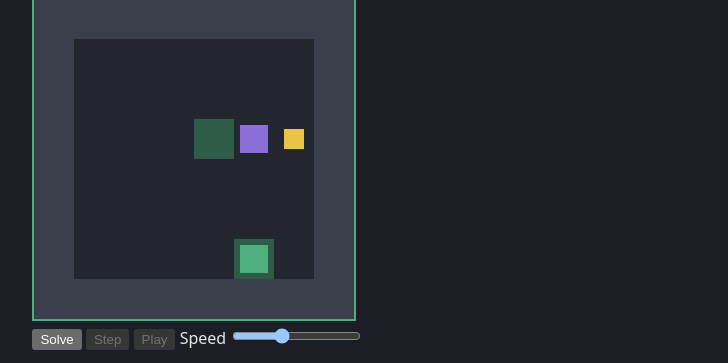
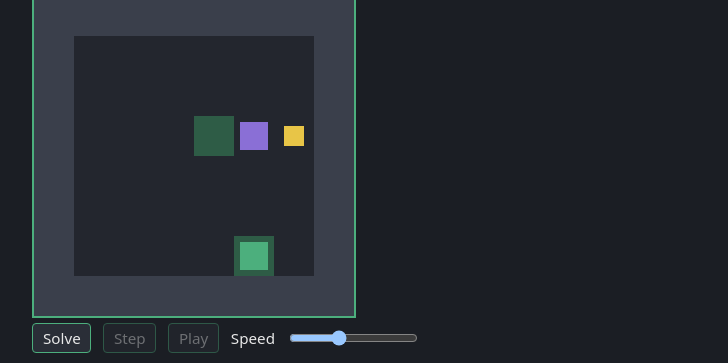
Before and after one commit to ctkrug/sokoban-forge, a website built with Vite: page index.html in a window 1280 px wide. Shown: the part 236-599 px from the top of the page, without its empty margins (275-1003 px from the left). Built offline with nearby package versions, Linux system fonts and the light colour scheme.

Commit message:
fix(style): theme the solver-control buttons to match the app
#controls button/select had the dark-theme border/background/hover
styling; the solve/step/play buttons under #solver-controls were never
included in that selector, so they rendered as unstyled default browser
buttons against the dark background.

```diff
--- a/src/style.css
+++ b/src/style.css
@@ -28,7 +28,8 @@ canvas {
   image-rendering: pixelated;
 }
 
-#controls {
+#controls,
+#solver-controls {
   display: flex;
   align-items: center;
   gap: 0.75rem;
@@ -36,7 +37,8 @@ canvas {
 }
 
 #controls button,
-#controls select {
+#controls select,
+#solver-controls button {
   font: inherit;
   color: inherit;
   background: #2a2e37;
@@ -46,7 +48,8 @@ canvas {
   cursor: pointer;
 }
 
-#controls button:disabled {
+#controls button:disabled,
+#solver-controls button:disabled {
   opacity: 0.4;
   cursor: default;
 }
```
